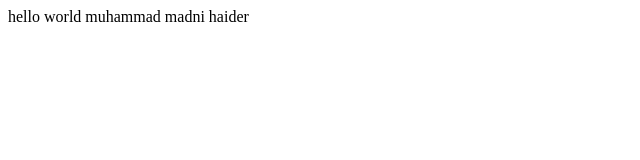
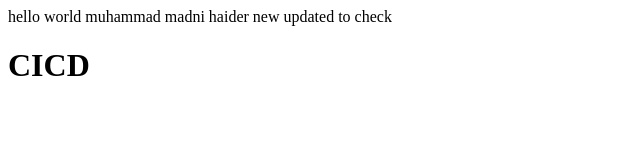
Before and after one commit to muhammadmadnihaider/bootcamp2020, a plain HTML site: page index.html in a window 1280 px wide. Shown: the whole page, without its empty margins (0-640 px from the left). Drawn offline with Linux system fonts and the light colour scheme.

Commit message:
Update index.html

```diff
--- a/index.html
+++ b/index.html
@@ -6,6 +6,9 @@
     <title>First Example</title>
   </head>
   <body>
-    <div>hello world muhammad madni haider</div>
+    <div>
+      hello world muhammad madni haider new updated to check
+      <h1>CICD</h1>
+    </div>
   </body>
 </html>
```
